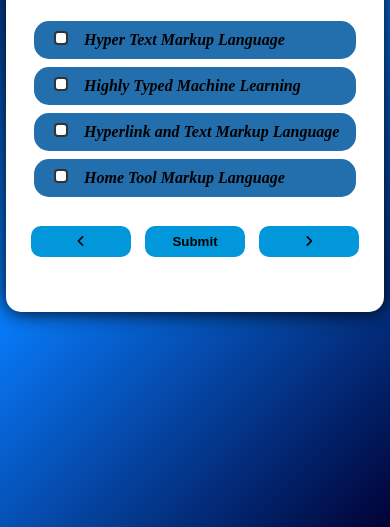
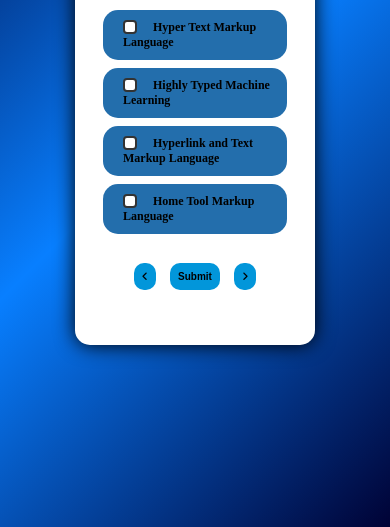
Before and after one commit to roshanghogale/quiz, a plain HTML site: page index.html in a window 390 px wide. Shown: the part 317-844 px from the top of the page. Drawn offline with Linux system fonts and the light colour scheme.

Commit message:
Update style.css

```diff
--- a/style.css
+++ b/style.css
@@ -112,3 +112,23 @@ button {
   width: 100px;
   font-weight: bolder;
 }
+
+@media screen and (max-width: 500px) {
+  h1,
+  h4,
+  h3,
+  .neon-section {
+    width: 200px;
+  }
+
+  button {
+    width: fit-content;
+    font-size: 10px;
+    padding: 8pxpx;
+  }
+
+  li {
+    font-size: 12px;
+    font-style: normal;
+  }
+}
```
